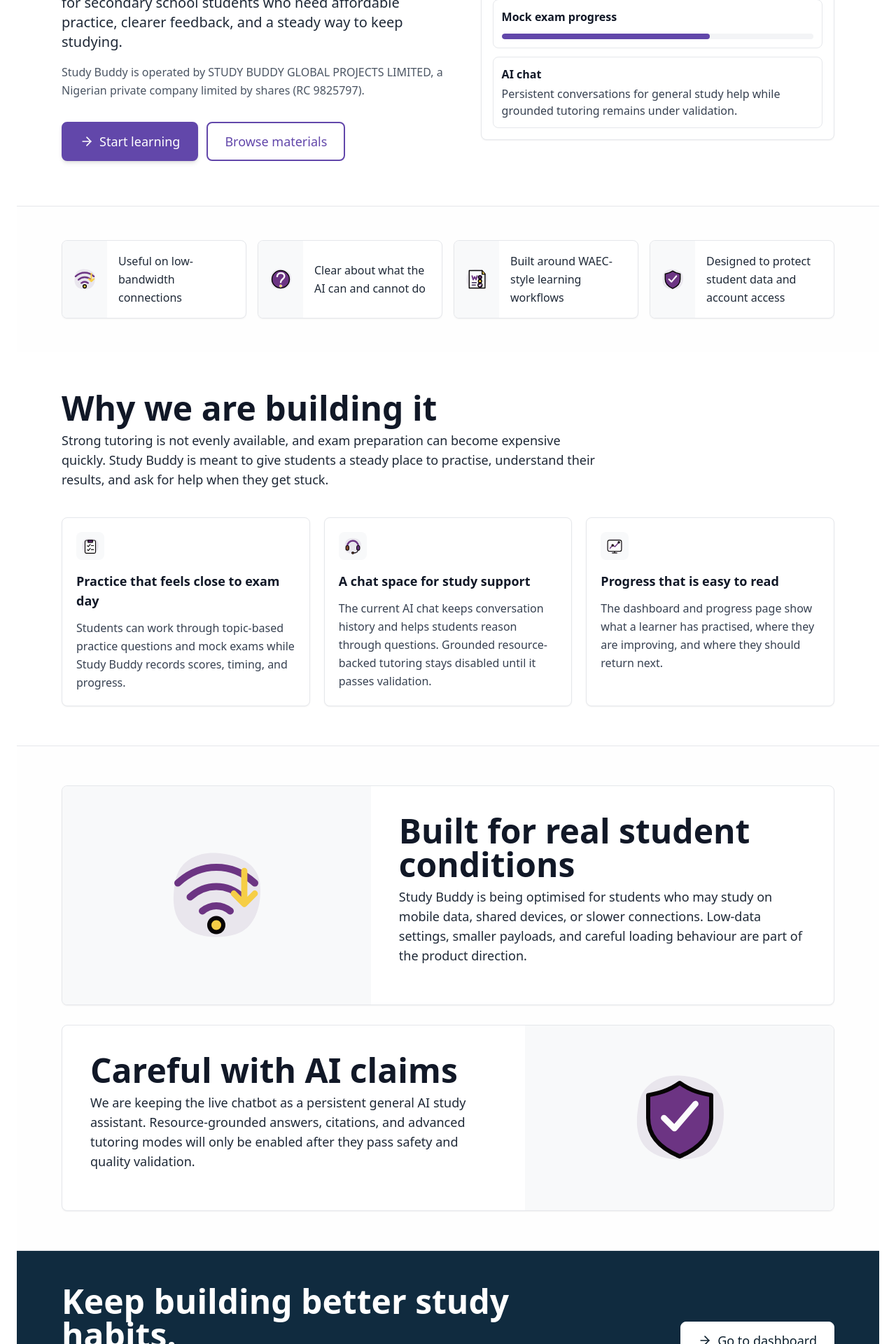
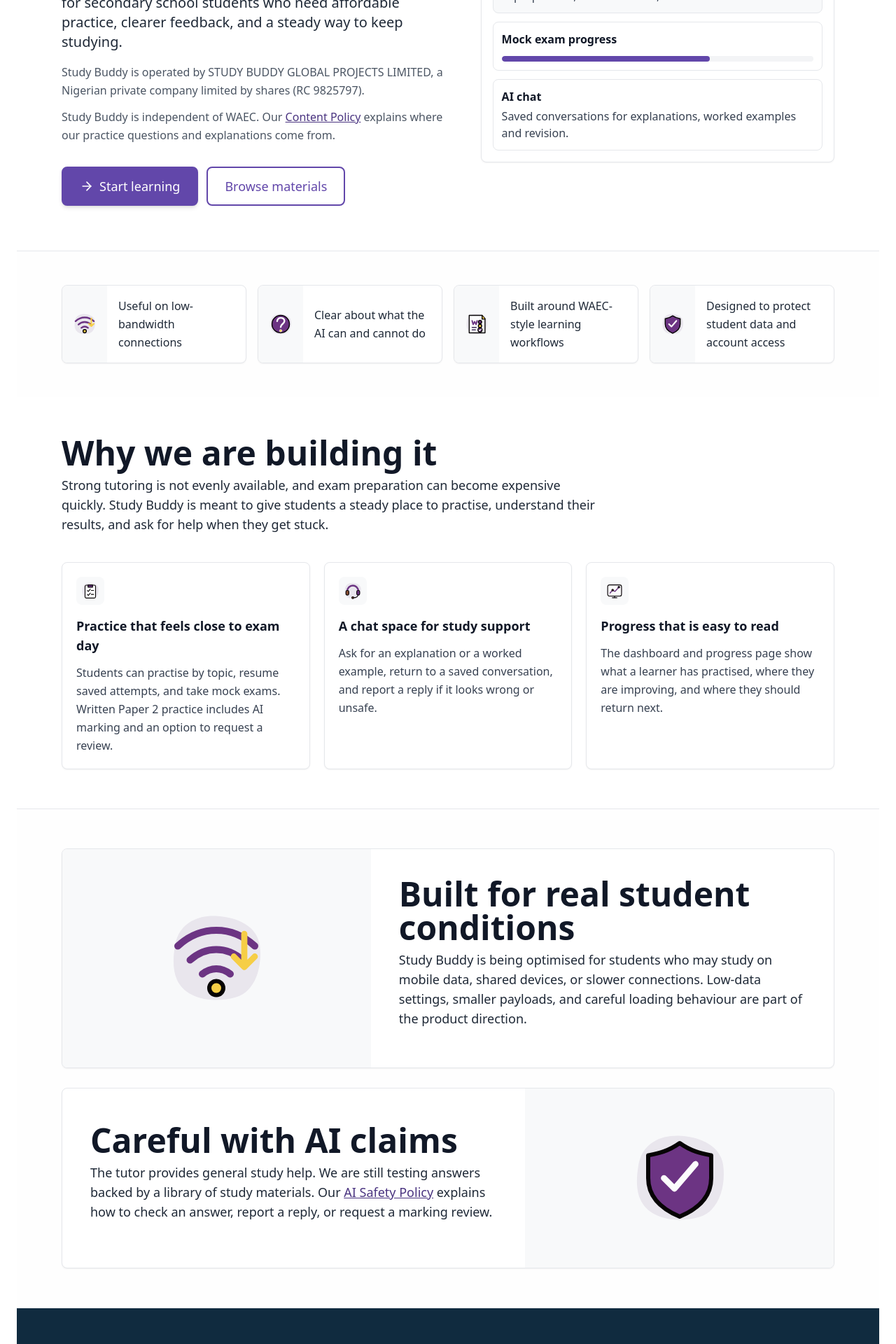
Before and after one commit to studybuddydevelopers/study-buddy-v2, a Next.js app: page /about-us in a window 1280 px wide. Shown: the part 380-2300 px from the top of the page at 70% size. Built offline with nearby package versions, Linux system fonts and the light colour scheme; no server answers.

Commit message:
feat(about-us): enhance content and add links
Updated descriptions to provide clearer information about features.

Added links to the Content Policy and AI Safety Policy for better user guidance.

```diff
--- a/app/about-us/page.tsx
+++ b/app/about-us/page.tsx
@@ -1,3 +1,4 @@
+import Link from "next/link";
 import { ArrowRight } from "lucide-react";
 import Button from "@/components/Button";
 import Heading1 from "@/components/Heading1";
@@ -30,13 +31,13 @@ const productAreas: ProductArea[] = [
   {
     title: "Practice that feels close to exam day",
     description:
-      "Students can work through topic-based practice questions and mock exams while Study Buddy records scores, timing, and progress.",
+      "Students can practise by topic, resume saved attempts, and take mock exams. Written Paper 2 practice includes AI marking and an option to request a review.",
     proposal: "exams",
   },
   {
     title: "A chat space for study support",
     description:
-      "The current AI chat keeps conversation history and helps students reason through questions. Grounded resource-backed tutoring stays disabled until it passes validation.",
+      "Ask for an explanation or a worked example, return to a saved conversation, and report a reply if it looks wrong or unsafe.",
     proposal: "support",
   },
   {
@@ -88,6 +89,13 @@ export default function AboutUsPage() {
             <p className="mt-4 max-w-2xl text-sm leading-relaxed text-gray-600">
               Study Buddy is operated by {LEGAL_ENTITY_NAME}, a Nigerian private
               company limited by shares (RC {COMPANY_REGISTRATION_NUMBER}).
+            </p>
+            <p className="mt-3 max-w-2xl text-sm leading-relaxed text-gray-600">
+              Study Buddy is independent of WAEC. Our{" "}
+              <Link href="/content-policy" className="text-primary-700 underline">
+                Content Policy
+              </Link>{" "}
+              explains where our practice questions and explanations come from.
             </p>
             <div className="mt-8 flex flex-col gap-3 sm:flex-row">
               <Button href="/sign-up"
@@ -148,8 +156,8 @@ export default function AboutUsPage() {
                     AI chat
                   </p>
                   <p className="mt-1 text-sm text-gray-700">
-                    Persistent conversations for general study help while
-                    grounded tutoring remains under validation.
+                    Saved conversations for explanations, worked examples and
+                    revision.
                   </p>
                 </div>
               </div>
@@ -243,10 +251,13 @@ export default function AboutUsPage() {
               <div className="flex flex-1 flex-col justify-center px-6 py-8 sm:px-10 md:py-10">
                 <Heading2 gutter="sm">Careful with AI claims</Heading2>
                 <Paragraph className="max-w-2xl leading-relaxed text-gray-700">
-                  We are keeping the live chatbot as a persistent general AI study
-                  assistant. Resource-grounded answers, citations, and advanced
-                  tutoring modes will only be enabled after they pass safety and
-                  quality validation.
+                  The tutor provides general study help. We are still testing
+                  answers backed by a library of study materials. Our{" "}
+                  <Link href="/ai-safety" className="text-primary-700 underline">
+                    AI Safety Policy
+                  </Link>{" "}
+                  explains how to check an answer, report a reply, or request a
+                  marking review.
                 </Paragraph>
               </div>
             </div>
```
